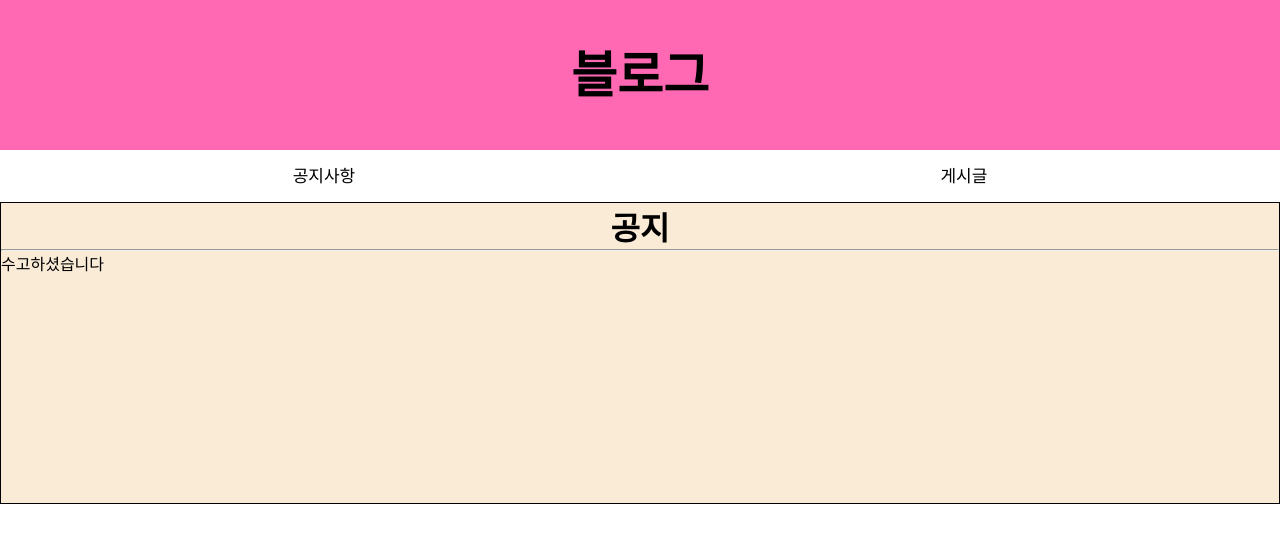
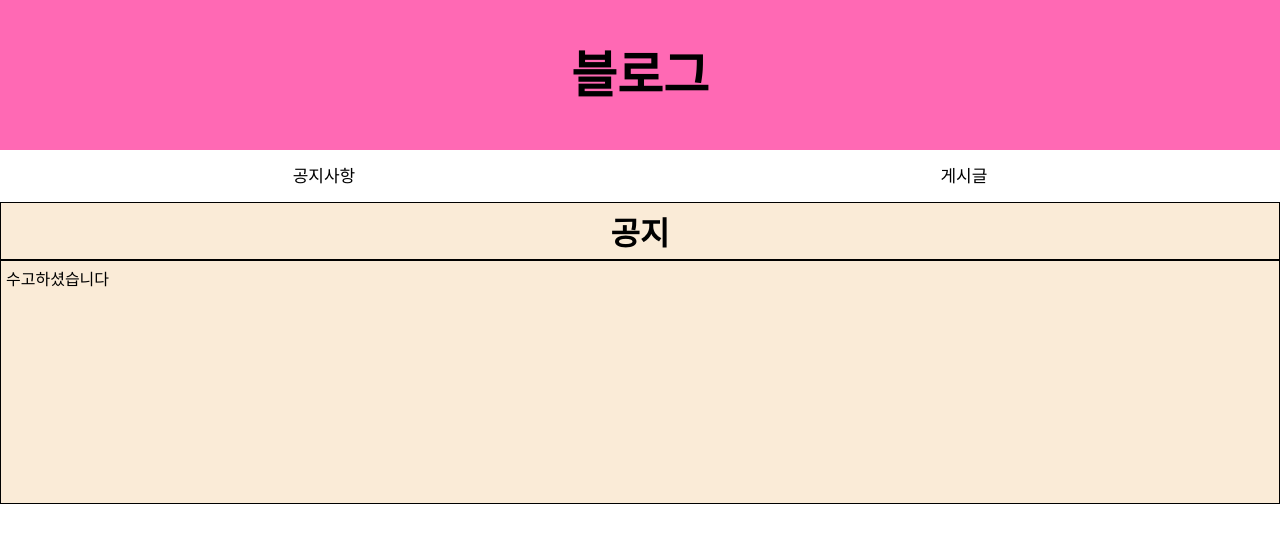
Before and after one commit to Min-hh-k/notetest_1, a plain HTML site: page href.html in a window 1280 px wide. Drawn offline with Linux system fonts and the light colour scheme.

Commit message:
insert
공지사항 div-href

```diff
--- a/href.html
+++ b/href.html
@@ -5,7 +5,7 @@
   <meta http-equiv="X-UA-Compatible" content="IE=edge">
   <meta name="viewport" content="width=device-width, initial-scale=1.0">
   <title>Document</title>
-  <link rel="stylesheet" href="index.css">
+  <link rel="stylesheet" href="./index.css">
 </head>
 <body>
   <header>
@@ -23,7 +23,6 @@
 
     <div class="main-grid-href">
       <h1>공지</h1>
-      <hr class="main-grid-div-hr">
       <p>수고하셨습니다</p>
     </div>
 
--- a/index.css
+++ b/index.css
@@ -71,6 +71,12 @@ a:visited {
 .main-grid-href > h1 {
 	display: flex;
 	justify-content: center;
+	border-bottom: 2px solid black;
+	padding: 5px;
+}
+
+.main-grid-href > p {
+	padding: 5px;
 }
 
 .main-grid-div > h1 {
```
